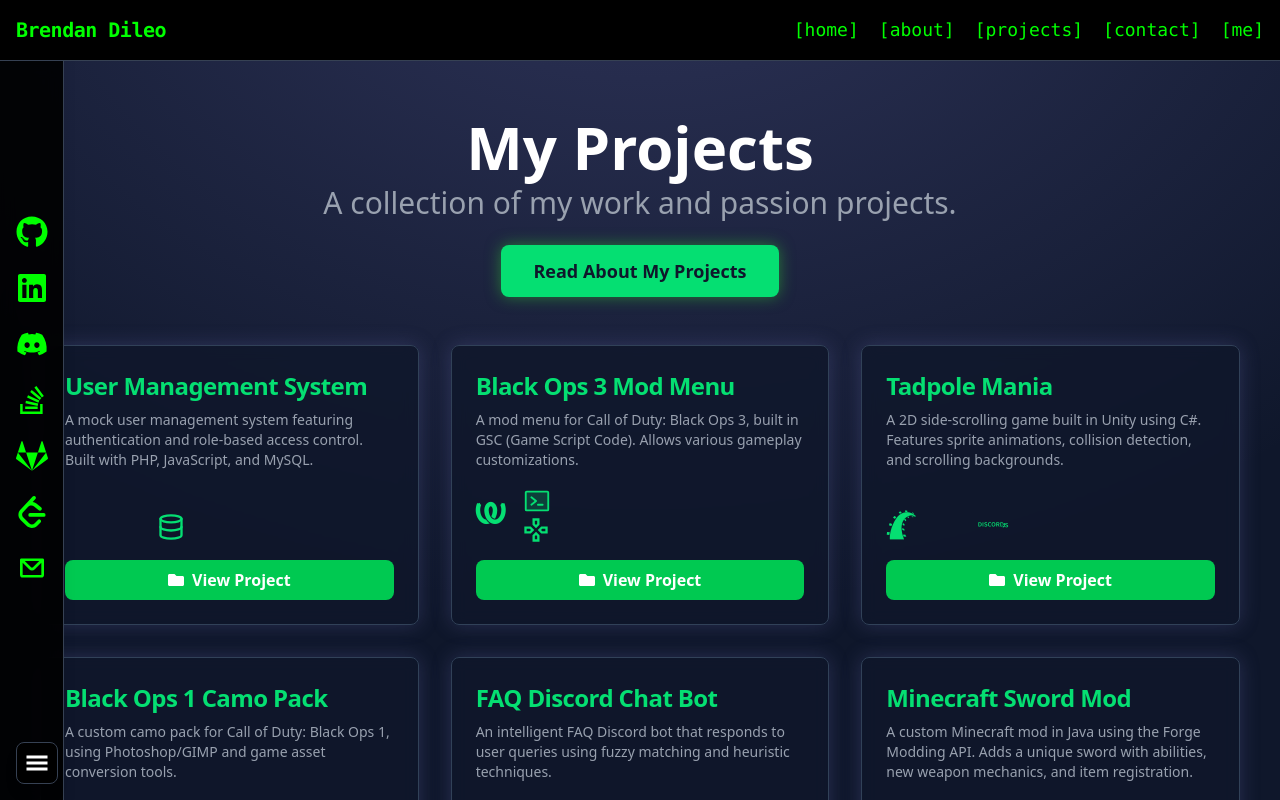
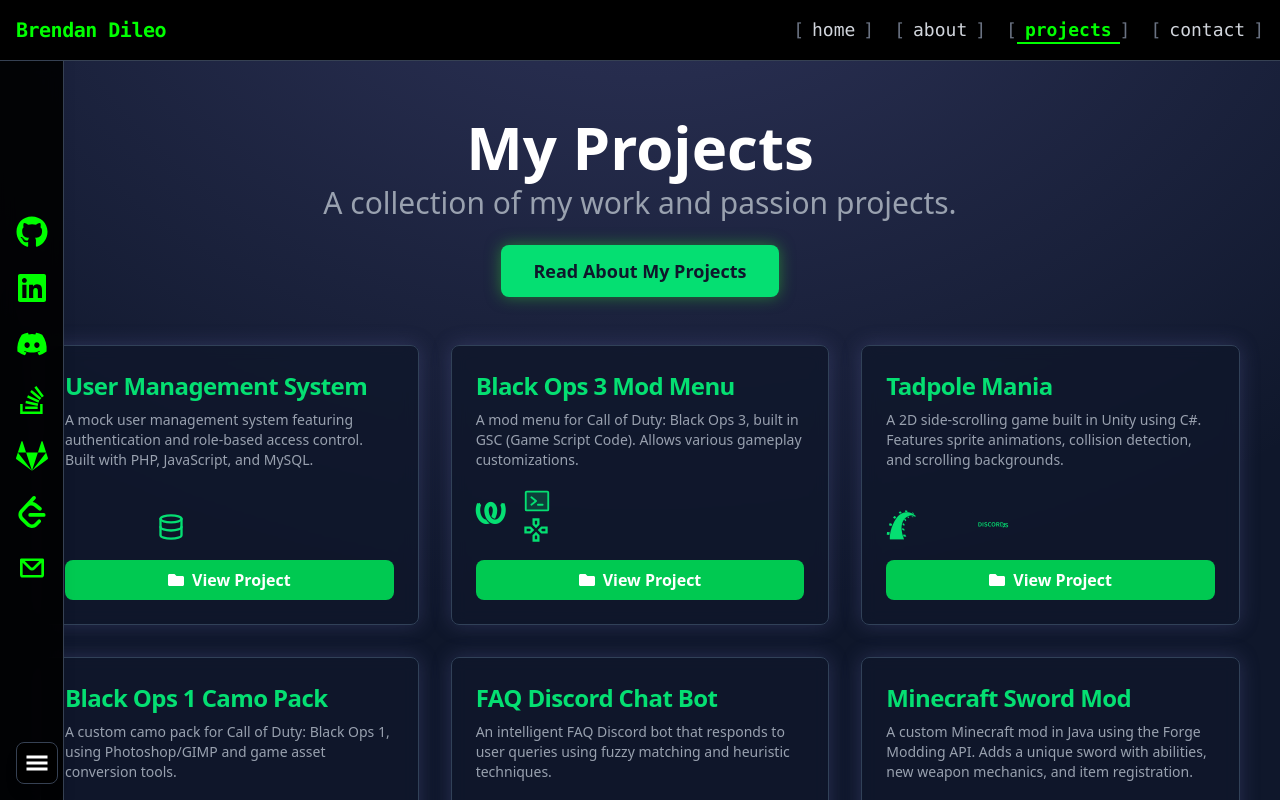
Before and after one commit to brendanddev/brendans-website, a React (Vite) app in the folder frontend/: page /projects in a window 1280 px wide. Shown: the top 800 px of the page. Built offline with nearby package versions, Linux system fonts and the light colour scheme.

Commit message:
Update navbar design and animations

```diff
--- a/frontend/src/components/NavBar.jsx
+++ b/frontend/src/components/NavBar.jsx
@@ -6,12 +6,14 @@
  * The NavBar component for my portfolio-website
 */
 
-import { Link } from "react-router-dom";
-import { useState } from "react";
+import { Link, useLocation } from "react-router-dom";
+import { useState, useEffect } from "react";
+import { motion, AnimatePresence } from "framer-motion";
 import { Menu, X } from "lucide-react";
 
 const NavBar = () => {
   const [isOpen, setIsOpen] = useState(false);
+  const location = useLocation();
 
   // Routes
   const links = [
@@ -19,52 +21,168 @@ const NavBar = () => {
     { to: "/about", label: "about" },
     { to: "/projects", label: "projects" },
     { to: "/contact", label: "contact" },
-    { to: "/me", label: "me" },
   ];
 
+  // Close mobile menu when route changes
+  useEffect(() => {
+    setIsOpen(false);
+  }, [location.pathname]);
+
+  // Close mobile menu on escape key
+  useEffect(() => {
+    const handleEscape = (e) => {
+      if (e.key === 'Escape' && isOpen) {
+        setIsOpen(false);
+      }
+    };
+
+    document.addEventListener('keydown', handleEscape);
+    return () => document.removeEventListener('keydown', handleEscape);
+  }, [isOpen]);
+
   // Render react router links
-  const renderLinks = (closeMenu = false) =>
-    links.map(({ to, label }) => (
-      <li key={label}>
-        <span>[</span>
+  const renderLinks = (closeMenu = false, isMobile = false) =>
+    links.map(({ to, label }, index) => {
+      const isActive = location.pathname === to;
+
+      return (
+        <motion.li
+          key={label}
+          initial={isMobile ? { opacity: 0, x: -20 } : false}
+          animate={isMobile ? { opacity: 1, x: 0 } : false}
+          transition={{ delay: index * 0.1 }}
+          className="relative"
+        >
+          <span className="text-gray-500">[</span>
           <Link
             to={to}
             onClick={closeMenu ? () => setIsOpen(false) : undefined}
-          className="hover:text-[#00ff00] transition"
+            className={`
+              relative px-2 py-1 transition-all duration-300
+              hover:text-[#00ff00] focus:text-[#00ff00]
+              focus:outline-none focus:ring-2 focus:ring-[#00ff00]/50 focus:ring-offset-2 focus:ring-offset-black
+              ${isActive ? 'text-[#00ff00] font-semibold' : 'text-gray-300'}
+              ${isMobile ? 'block py-3 px-4 hover:bg-gray-800/50 rounded-lg' : ''}
+            `}
+            aria-current={isActive ? 'page' : undefined}
           >
             {label}
+            {isActive && (
+              <motion.div
+                layoutId="activeTab"
+                className="absolute bottom-0 left-0 right-0 h-0.5 bg-[#00ff00]"
+                initial={false}
+                transition={{ type: "spring", stiffness: 300, damping: 30 }}
+              />
+            )}
           </Link>
-        <span>]</span>
-      </li>
-    ));
+          <span className="text-gray-500">]</span>
+        </motion.li>
+      );
+    });
+
+  const mobileMenuVariants = {
+    hidden: {
+      opacity: 0,
+      height: 0,
+      scale: 0.95
+    },
+    visible: {
+      opacity: 1,
+      height: "auto",
+      scale: 1,
+      transition: {
+        type: "spring",
+        stiffness: 100,
+        damping: 20,
+        staggerChildren: 0.1
+      }
+    },
+    exit: {
+      opacity: 0,
+      height: 0,
+      scale: 0.95,
+      transition: {
+        duration: 0.2
+      }
+    }
+  };
 
   return (
-    <nav className="w-full bg-black border-b border-gray-700 p-4 font-mono text-[#00ff00] flex items-center justify-between z-40 relative">
-      <div className="font-semibold text-xl tracking-tight text-[#00ff00]">
+    <nav
+      className="w-full bg-black border-b border-gray-700 p-4 font-mono text-[#00ff00] relative z-40"
+      role="navigation"
+      aria-label="Main navigation"
+    >
+      <div className="max-w-7xl mx-auto">
+        <div className="flex items-center justify-between">
+          {/* Logo/Brand */}
+          <motion.div
+            className="font-semibold text-xl tracking-tight text-[#00ff00]"
+            whileHover={{ scale: 1.05 }}
+            transition={{ type: "spring", stiffness: 400, damping: 10 }}
+          >
+            <Link to="/" className="focus:outline-none focus:ring-2 focus:ring-[#00ff00]/50 rounded">
               Brendan Dileo
-      </div>
+            </Link>
+          </motion.div>
 
-      {/* Toggle menu button for smaller screens */}
-      <button
-        className="md:hidden text-[#00ff00] z-50"
-        onClick={() => setIsOpen(!isOpen)}
-        aria-label="Toggle menu"
-      >
-        {isOpen ? <X size={24} /> : <Menu size={24} />}
-      </button>
-
+          {/* Desktop Navigation */}
           <ul className="hidden md:flex gap-5 text-lg">
             {renderLinks()}
           </ul>
 
-      {/* Dropdown */}
-      <ul
-        className={`absolute top-full left-0 w-full bg-black border-t border-gray-700 flex-col text-lg font-mono transition-all duration-300 ease-in-out overflow-hidden ${
-          isOpen ? "flex opacity-100 scale-100" : "opacity-0 scale-95 pointer-events-none"
-        }`}
+          {/* Mobile Menu Button */}
+          <motion.button
+            className="md:hidden text-[#00ff00] p-2 rounded-lg hover:bg-gray-800/50 focus:outline-none focus:ring-2 focus:ring-[#00ff00]/50 transition-colors duration-200"
+            onClick={() => setIsOpen(!isOpen)}
+            aria-label={isOpen ? "Close menu" : "Open menu"}
+            aria-expanded={isOpen}
+            whileTap={{ scale: 0.95 }}
           >
-        {renderLinks(true)}
+            <AnimatePresence mode="wait">
+              {isOpen ? (
+                <motion.div
+                  key="close"
+                  initial={{ rotate: -90, opacity: 0 }}
+                  animate={{ rotate: 0, opacity: 1 }}
+                  exit={{ rotate: 90, opacity: 0 }}
+                  transition={{ duration: 0.2 }}
+                >
+                  <X size={24} />
+                </motion.div>
+              ) : (
+                <motion.div
+                  key="menu"
+                  initial={{ rotate: 90, opacity: 0 }}
+                  animate={{ rotate: 0, opacity: 1 }}
+                  exit={{ rotate: -90, opacity: 0 }}
+                  transition={{ duration: 0.2 }}
+                >
+                  <Menu size={24} />
+                </motion.div>
+              )}
+            </AnimatePresence>
+          </motion.button>
+        </div>
+
+        {/* Menu for mobile devices */}
+        <AnimatePresence>
+          {isOpen && (
+            <motion.div
+              variants={mobileMenuVariants}
+              initial="hidden"
+              animate="visible"
+              exit="exit"
+              className="md:hidden border-t border-gray-700 bg-black mt-4"
+            >
+              <ul className="py-4 space-y-2 font-mono text-lg">
+                {renderLinks(true, true)}
               </ul>
+            </motion.div>
+          )}
+        </AnimatePresence>
+      </div>
     </nav>
   );
 };
```
Lines whose indentation alone changed are shown as unchanged.
